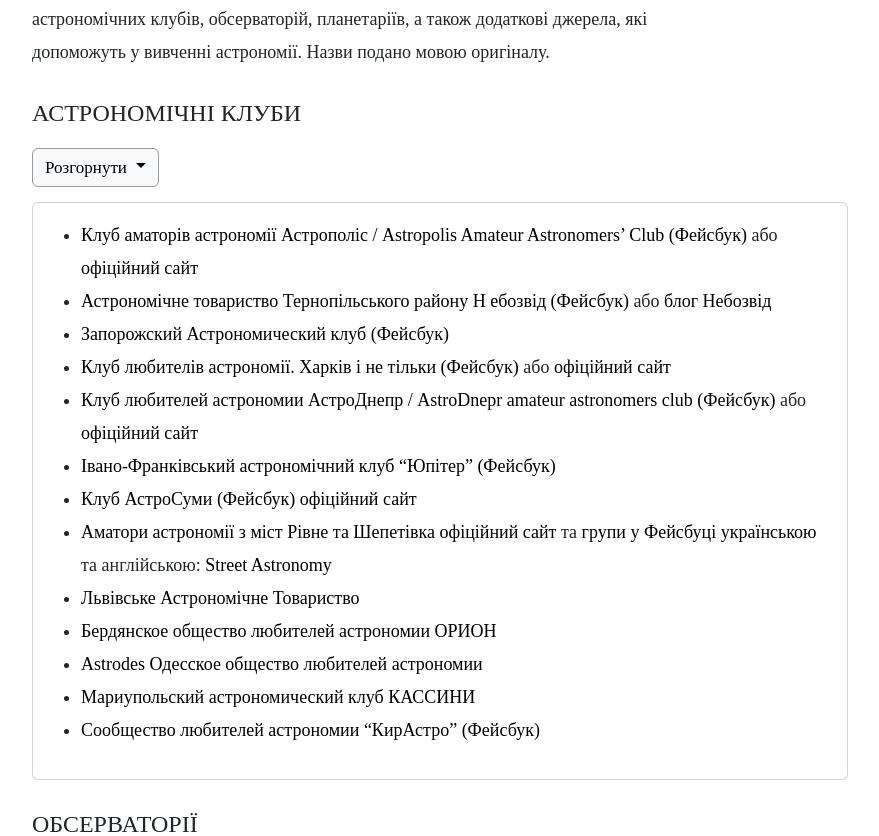
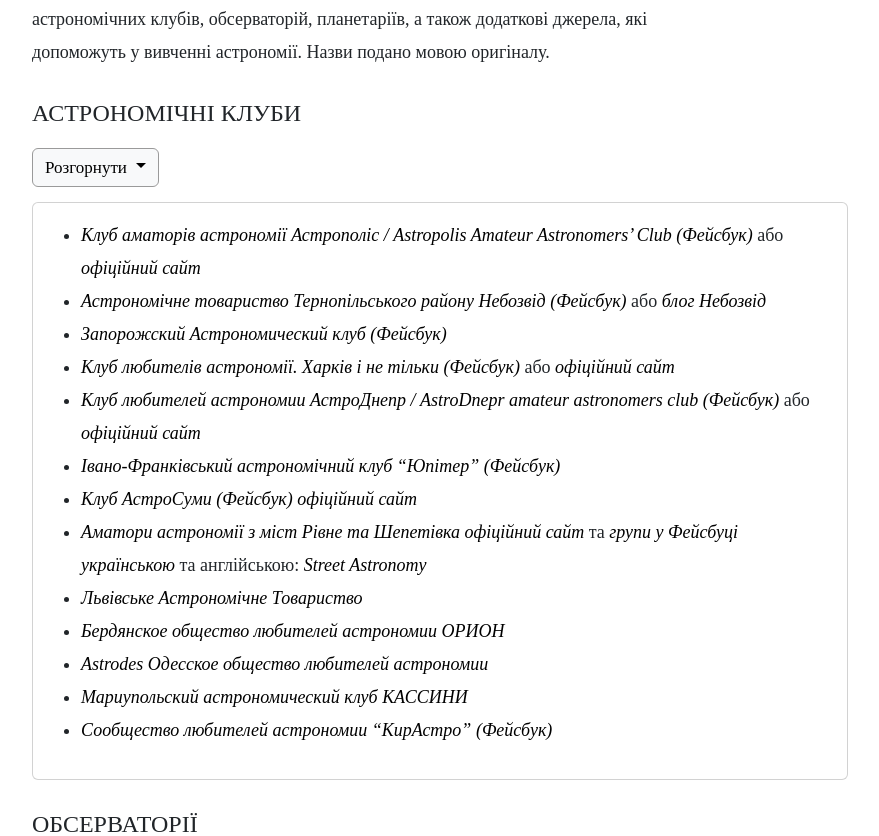
Before and after one commit to walpapur-wtr/old-terastro, a PHP site: page /tsikavi_pos_page.html in a window 1280 px wide, after a click on "Розгорнути". Shown: the part 665-1501 px from the top of the page, without its empty margins (200-1079 px from the left). Run offline with PHP 8.4, Linux system fonts and the light colour scheme.

Commit message:
Add nothing

```diff
--- a/terAstro/css/styles.css
+++ b/terAstro/css/styles.css
@@ -350,6 +350,10 @@
     margin: 0 0 15px 0;
     border: solid rgb(154, 154, 154);
     border-width: 1.5px;
+}
+
+.link_content_f, .link_content{
+    font-style: italic;
 }
 .content_text .link_content_f:hover{
     color: rgb(4, 0, 255);
--- a/terAstro/tsikavi_pos_page.html
+++ b/terAstro/tsikavi_pos_page.html
@@ -117,8 +117,8 @@
                                 <li>
                                     <a class="link_content_f" href="https://www.facebook.com/ATNebozvid/?eid=ARByz4tMRTrWsoStJUf9Feeq6g3iLriGzMhhmfRf9MUoQszMgHoPNBKEKJMYzJC8AzFOWT0hEENfJnfG">
                                         Астрономічне товариство
-                                        Тернопільського району Н
-                                        ебозвід (Фейсбук)
+                                        Тернопільського району
+                                        Небозвід (Фейсбук)
                                     </a>
                                     або
                                     <a class="link_content" href="https://nebozvid.blogspot.com/">
```
